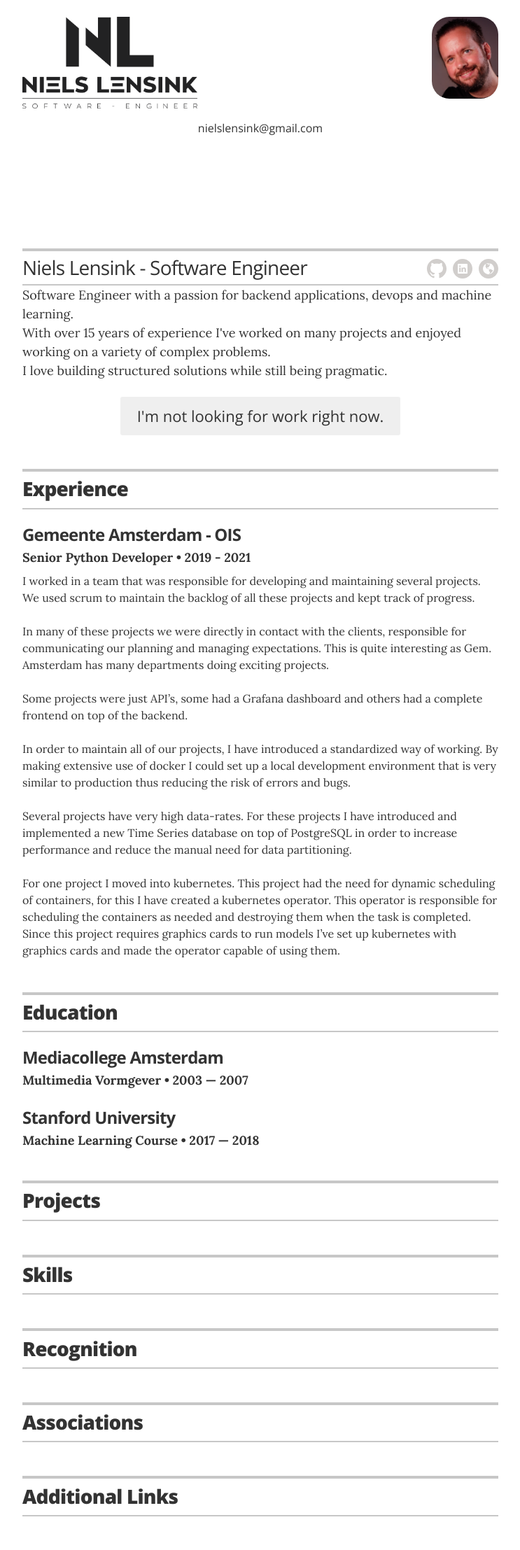
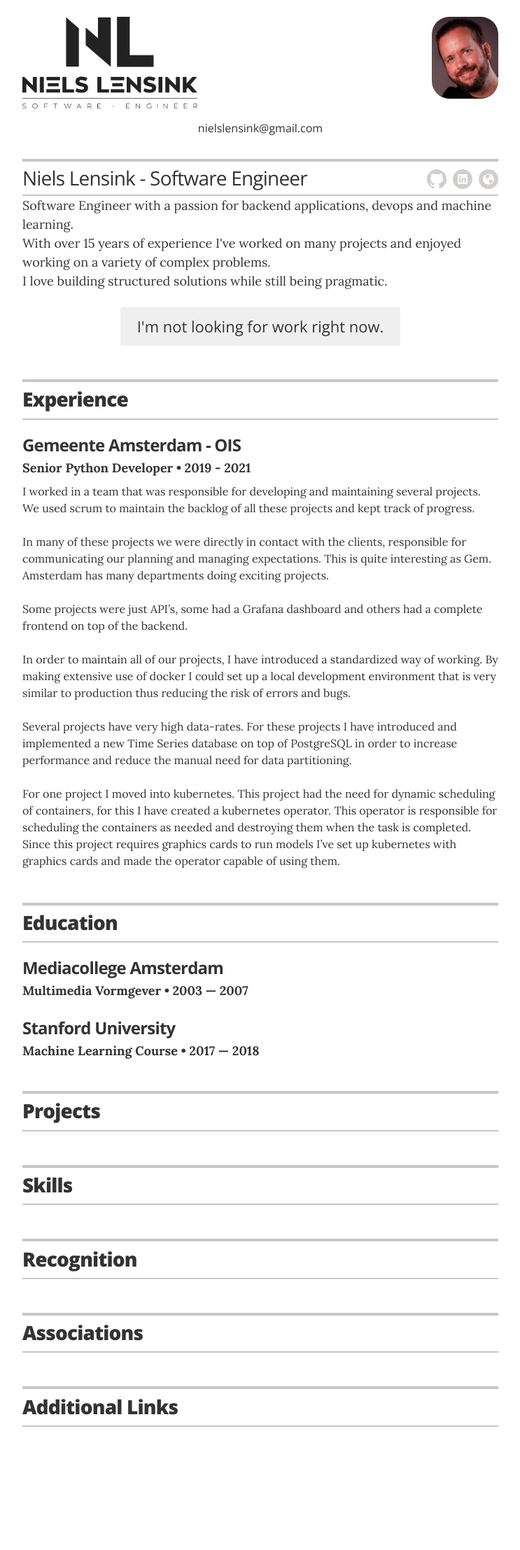
Before and after one commit to nielslensink/resume, a Jekyll site: the page built from index.html, in a window 1280 px wide. Shown: the whole page at 70% size, without its empty margins (268-1011 px from the left). Built offline with Jekyll 4.4.1, drawn with Linux system fonts in a browser that asks for light colours; after the commit the page ends 2087 px from its top, so only the background shows below that.

Commit message:
Update _resume.scss

```diff
--- a/_sass/_resume.scss
+++ b/_sass/_resume.scss
@@ -56,7 +56,7 @@
 
   .title-bar {
     @include section_border;
-    margin-top: 10rem;
+    margin-top: 2rem;
     clear: both;
     padding: .4rem 0;
     @include clearfix;
```
